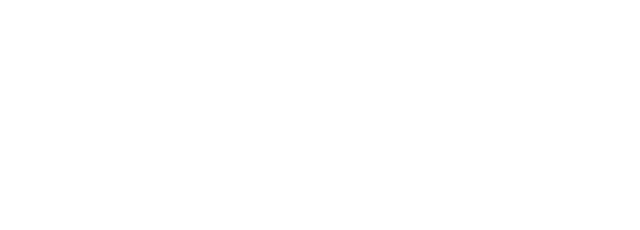
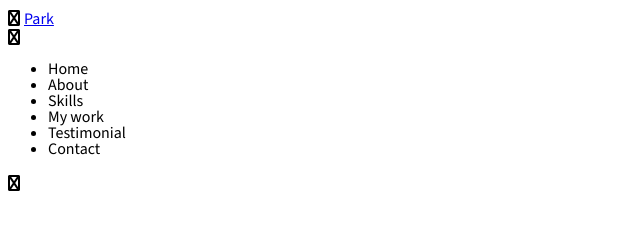
Before and after one commit to Guiwoo/Portfolio, a plain HTML site: page index.html in a window 1280 px wide. Shown: the whole page, without its empty margins (0-640 px from the left). Drawn offline with nearby package versions, Linux system fonts and the light colour scheme.

Commit message:
html navbar

```diff
--- a/index.html
+++ b/index.html
@@ -14,6 +14,32 @@
     <script src="main.js" defer ></script>
 </head>
 <body>
-
+    <!-- Navbar -->
+    <nav id="navbar">
+        <div class="navbar__logo">
+            <i class="fab fa-moon">
+            <a href="#">Park</a>
+        </div>
+        <div class="navbar__menu">
+            <ul>
+                <li class="navbar__menu--item">Home</li>
+                <li class="navbar__menu--item">About</li>
+                <li class="navbar__menu--item">Skills</li>
+                <li class="navbar__menu--item">My work</li>
+                <li class="navbar__menu--item">Testimonial</li>
+                <li class="navbar__menu--item">Contact</li>
+            </ul>
+        </div>
+    </nav>
+    <!-- About -->
+    <section id="about"></section>
+    <!-- Skills -->
+    <section id="skills"></section>
+    <!-- Work -->
+    <section id="work"></section>
+    <!-- Testimonials -->
+    <section id="testimonials"></section>
+    <!-- Contact -->
+    <section id="contact"></section>
 </body>
 </html>
```
